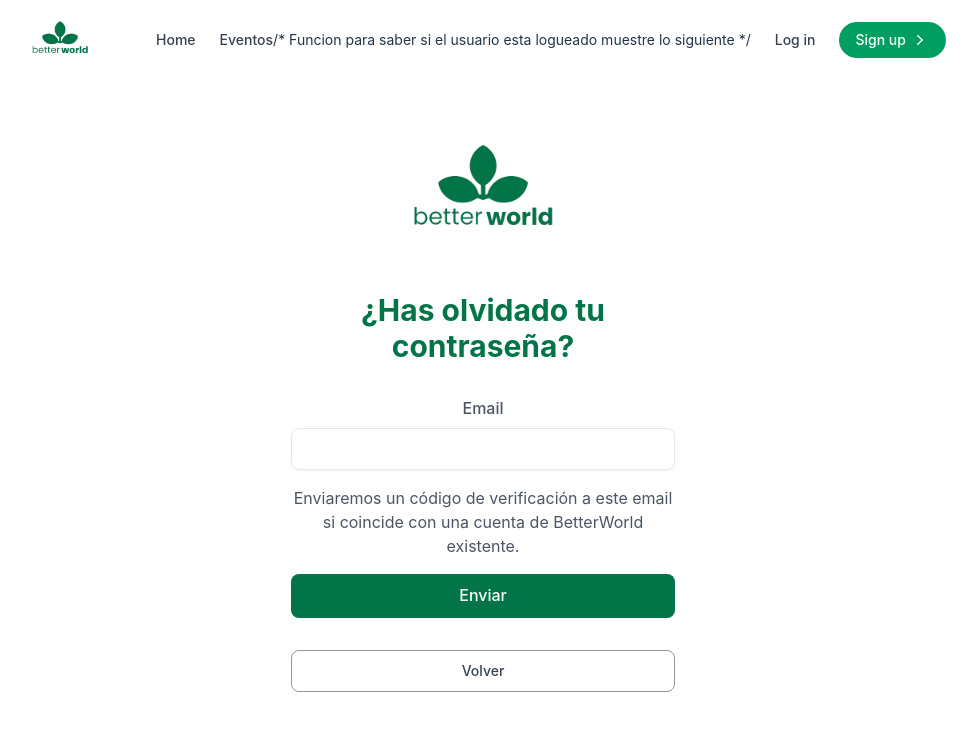
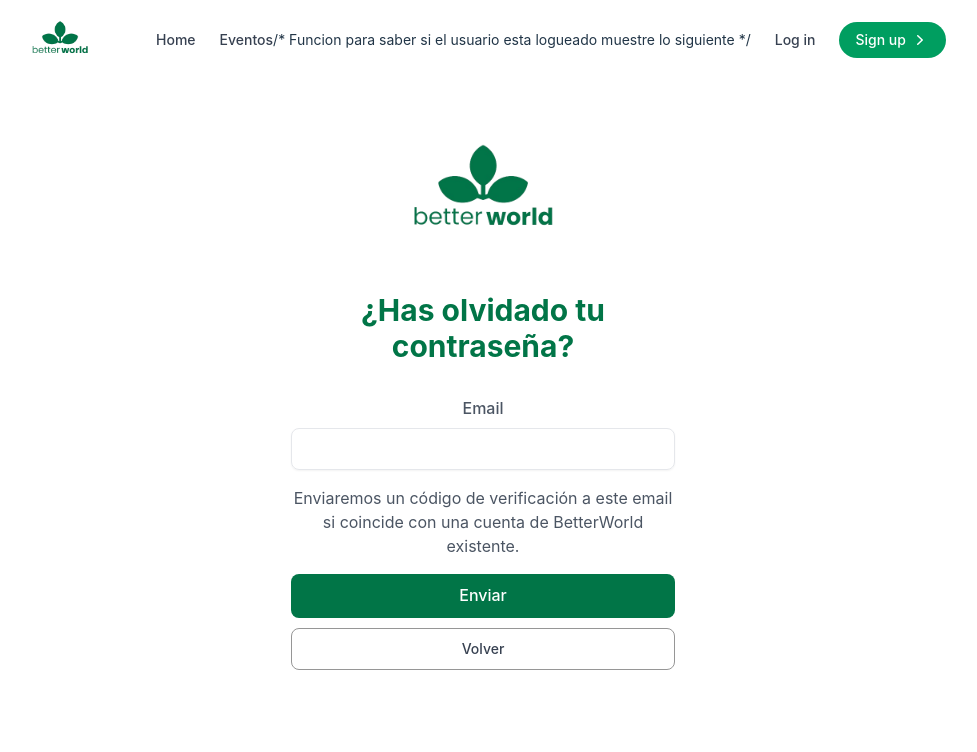
Before and after one commit to DaviBaezaRepo/Bootcamp_ProyectoFinal, a React (Vite) app in the folder vite-project/: page /ResetPassword in a window 1280 px wide. Shown: the top 752 px of the page, without its empty margins (157-1134 px from the left). Built offline with nearby package versions, Linux system fonts and the light colour scheme.

Commit message:
added resetcode to routed + changed styles and text

```diff
--- a/vite-project/src/App.tsx
+++ b/vite-project/src/App.tsx
@@ -10,6 +10,7 @@ import AboutProject from './components/AboutProject'
 import PrivacyPolicy from "./components/PrivacyPolicy"
 import EventDetails from "./components/EventDetails"
 import ResetPassword from "./components/ResetPassword"
+import ResetCode from "./components/ResetCode"
 import './index.css'
 import './App.css'
 
@@ -28,6 +29,7 @@ function App() {
           <Route path="/Signup" element={ <SignUp /> } />
           <Route path="/PrivacyPolicy" element={ < PrivacyPolicy /> } />
           <Route path="/ResetPassword" element={ < ResetPassword /> } />
+          <Route path="/ResetCode" element={ < ResetCode /> } />
           <Route path="/Event" element={ <EventDetails event={{title: "", desc: ""}} /> } />
         </Routes>
       </main>
--- a/vite-project/src/components/ResetPassword.tsx
+++ b/vite-project/src/components/ResetPassword.tsx
@@ -21,7 +21,7 @@ function ResetPassword() {
                 // Redirect to another route if email exists
                 window.location.href = '/ResetCode';
             } else {
-                setError('Email not found. Please try again.');
+                setError('Email no encontrado. Por favor, inténtelo de nuevo.');
             }
         } catch (error) {
             console.error('Error fetching users:', error);
@@ -38,7 +38,7 @@ function ResetPassword() {
                         <h3 className="text-gray-800 text-2xl font-bold sm:text-3xl">¿Has olvidado tu contraseña?</h3>
                     </div>
                 </div>
-                <form onSubmit={handleSubmit}>
+                <form onSubmit={handleSubmit} className="mb-12">
                     <div>
                         <label className="font-medium">Email</label>
                         <input
@@ -53,7 +53,7 @@ function ResetPassword() {
                     <p className="my-4">Enviaremos un código de verificación a este email si coincide con una cuenta de BetterWorld existente.</p>
                     <button type="submit" className="w-full px-4 pt-2 text-white button2 rounded-lg duration-150">Enviar</button>
                 </form>
-                <a href="/Login" className="w-full flex mt-0 items-center justify-center gap-x-3 py-2.5 border-bn rounded-lg text-sm duration-150 hover:bg-gray-100">Volver</a>
+                <a href="/Login" className="w-full flex btn-margin items-center justify-center gap-x-3 py-2.5 border-bn rounded-lg text-sm duration-150 hover:bg-gray-100">Volver</a>
             </div>
         </main>
     );
--- a/vite-project/src/index.css
+++ b/vite-project/src/index.css
@@ -103,6 +103,10 @@ button:focus-visible {
   outline: 4px auto -webkit-focus-ring-color;
 }
 
+.btn-margin {
+  margin-top: 10px !important;
+}
+
 @media (prefers-color-scheme: light) {
   :root {
     color: #213547;
```
